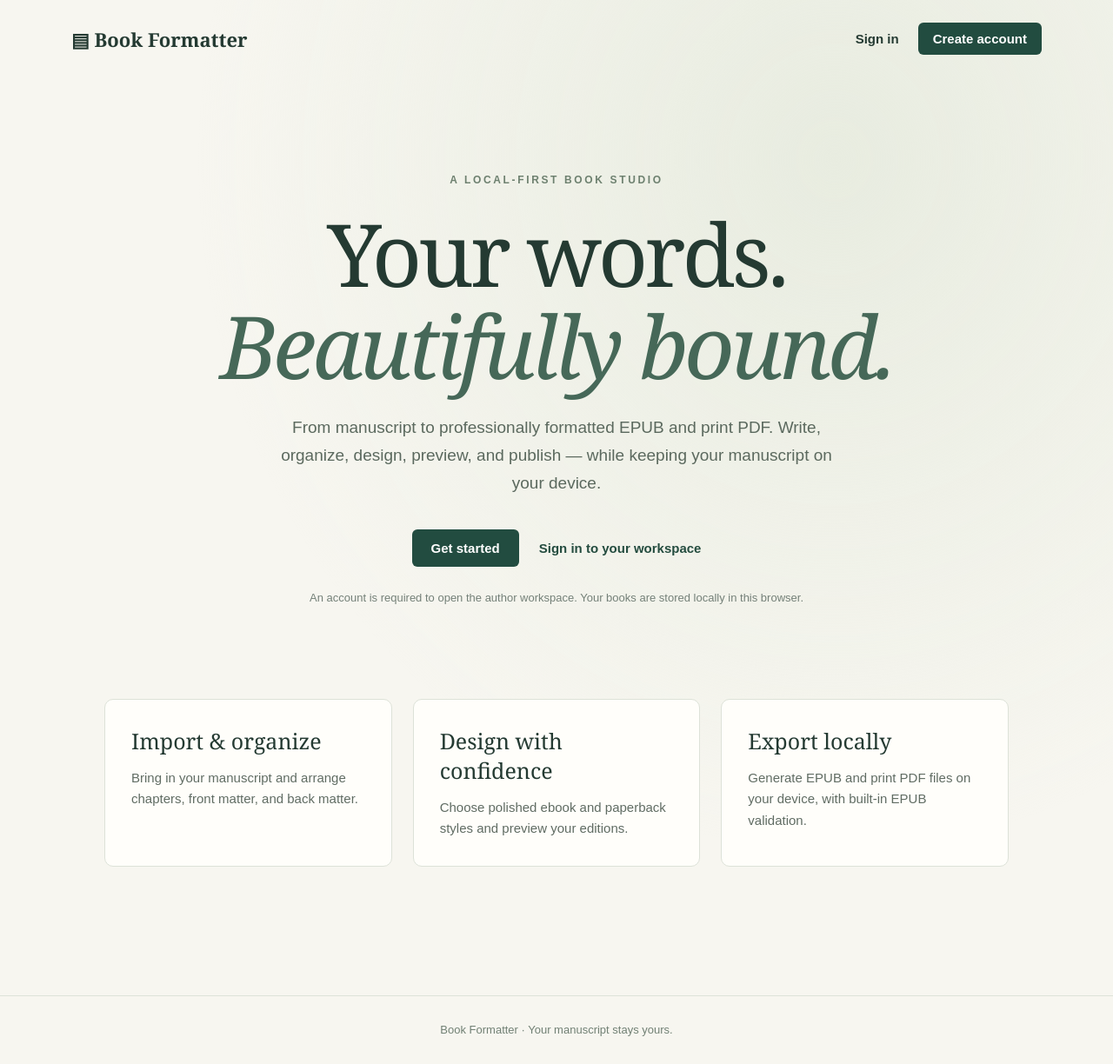
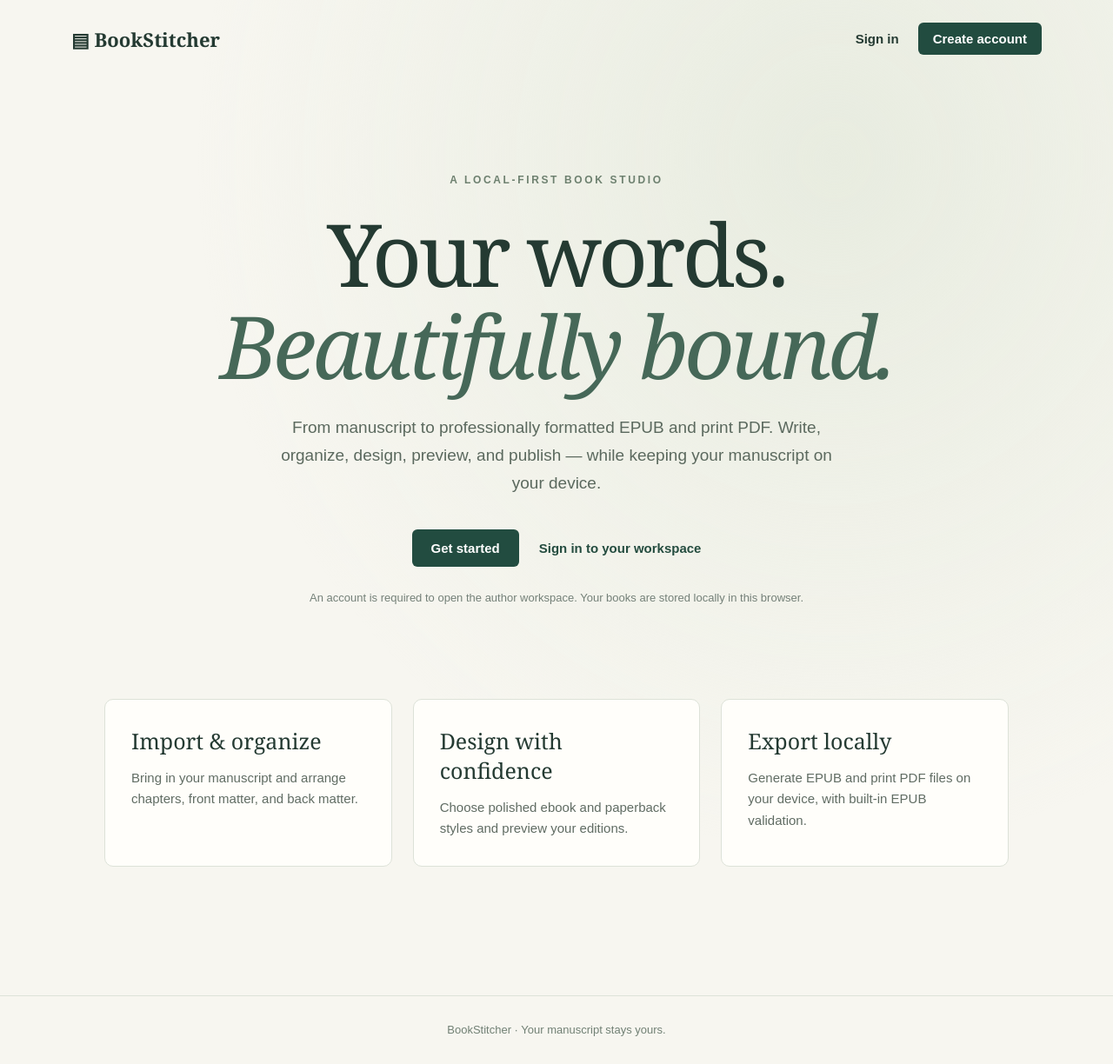
Before and after one commit to geisera/book-formatter, a Next.js app: page / in a window 1280 px wide. Shown: the whole page at 87% size. Built offline with nearby package versions, Linux system fonts and the light colour scheme; no server answers.

Commit message:
Rebrand app/page.tsx from Book Formatter to BookStitcher

```diff
--- a/app/page.tsx
+++ b/app/page.tsx
@@ -11,9 +11,9 @@ export default async function HomePage(){
  }
 
  return <main className="landing">
-   <header className="landing-header"><Link className="landing-brand" href="/">▤ Book Formatter</Link><nav aria-label="Main navigation">{signedIn?<Link className="landing-nav-cta" href="/workspace/">Go to your workspace</Link>:<><Link href="/auth/">Sign in</Link><Link className="landing-nav-cta" href="/auth/?mode=sign-up">Create account</Link></>}</nav></header>
+   <header className="landing-header"><Link className="landing-brand" href="/">▤ BookStitcher</Link><nav aria-label="Main navigation">{signedIn?<Link className="landing-nav-cta" href="/workspace/">Go to your workspace</Link>:<><Link href="/auth/">Sign in</Link><Link className="landing-nav-cta" href="/auth/?mode=sign-up">Create account</Link></>}</nav></header>
    <section className="landing-hero"><span className="landing-eyebrow">A LOCAL-FIRST BOOK STUDIO</span><h1>Your words.<br/><em>Beautifully bound.</em></h1><p>From manuscript to professionally formatted EPUB and print PDF. Write, organize, design, preview, and publish — while keeping your manuscript on your device.</p><div className="landing-actions">{signedIn?<Link className="landing-primary" href="/workspace/">Go to your workspace</Link>:<><Link className="landing-primary" href="/auth/?mode=sign-up">Get started</Link><Link className="landing-secondary" href="/auth/">Sign in to your workspace</Link></>}</div><p className="landing-note">An account is required to open the author workspace. Your books are stored locally in this browser.</p></section>
    <section className="landing-features" aria-label="Features"><article><h2>Import & organize</h2><p>Bring in your manuscript and arrange chapters, front matter, and back matter.</p></article><article><h2>Design with confidence</h2><p>Choose polished ebook and paperback styles and preview your editions.</p></article><article><h2>Export locally</h2><p>Generate EPUB and print PDF files on your device, with built-in EPUB validation.</p></article></section>
-   <footer className="landing-footer">Book Formatter · Your manuscript stays yours.</footer>
+   <footer className="landing-footer">BookStitcher · Your manuscript stays yours.</footer>
  </main>;
 }
```
